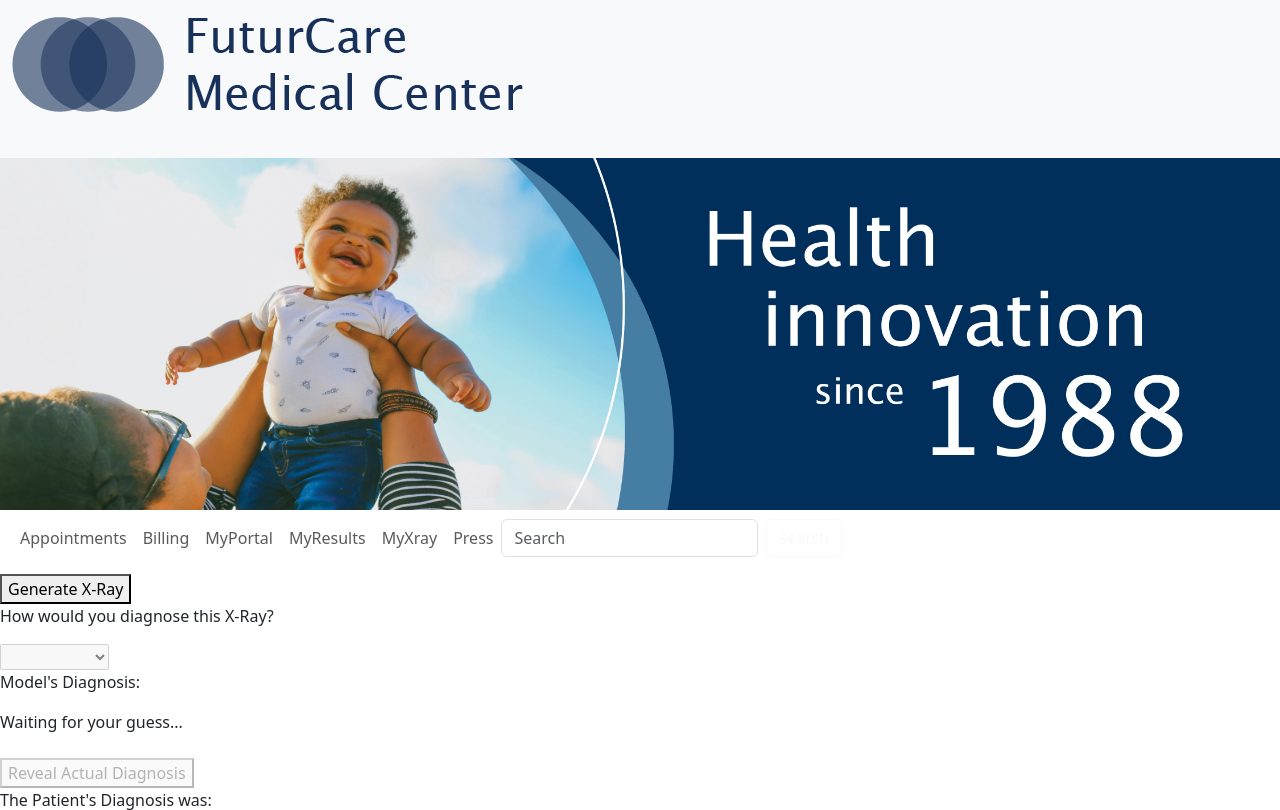
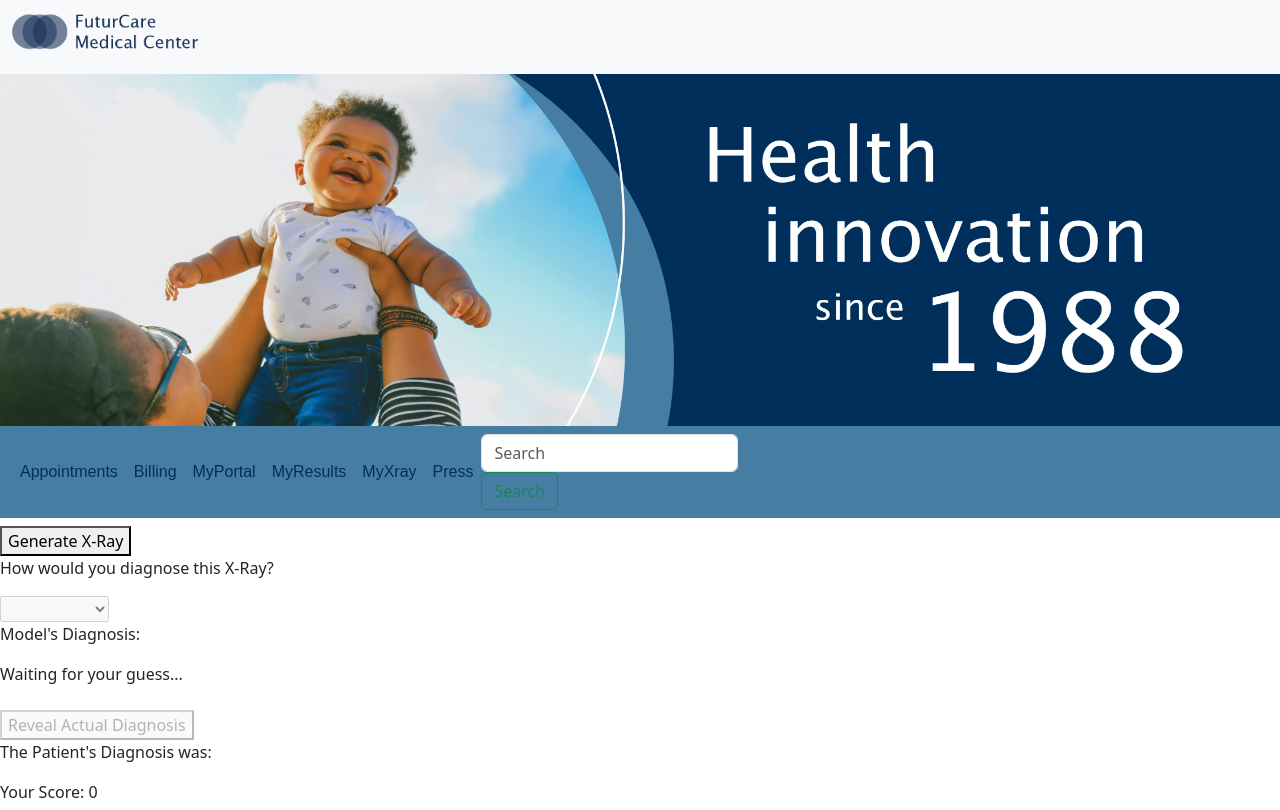
Before and after one commit to ktownkinley/project_4, a Flask app: page / in a window 1280 px wide. Shown: the top 810 px of the page. Run offline with Flask 3, Linux system fonts and the light colour scheme; parts of the project's set-up code (start-up, migrations or seed data) failed here and were passed over.

Commit message:
small changes to HTML

```diff
--- a/flask_project/app/static/css/style.css
+++ b/flask_project/app/static/css/style.css
@@ -1,4 +1,4 @@
-/* color scheme-- Light blue: 467da3, Dark blue: 002f5b, White: ffffff */
+/* color scheme-- Light blue: #467da3, Dark blue: 002f5b, White: ffffff */
 
 /* Custom background color for the navbar */
 .bg-custom {
--- a/flask_project/app/templates/index.html
+++ b/flask_project/app/templates/index.html
@@ -9,7 +9,7 @@
     <link href="https://cdn.jsdelivr.net/npm/bootstrap@5.3.3/dist/css/bootstrap.min.css" rel="stylesheet"
         integrity="sha384-QWTKZyjpPEjISv5WaRU9OFeRpok6YctnYmDr5pNlyT2bRjXh0JMhjY6hW+ALEwIH" crossorigin="anonymous">
     <!-- Custom CSS -->
-    <link rel="stylesheet" type="text/css" href="../static/css/style2.css">
+    <link rel="stylesheet" type="text/css" href="../static/css/style.css">
 
 </head>
 
@@ -62,14 +62,13 @@
                         </li>
                     </ul>
                 </div>
-                <div class="d-flex justify-content-end align-items-center"> </div>
-                <form class="d-flex" role="search">
 
-                    <input class="form-control me-2" type="search" placeholder="Search" aria-label="Search">
-                    <button class="btn btn-outline-light" type="submit">search</button>
-                    <!--replace "search" button after resizing <img src="../static/images/search.png" class="img-fluid"> -->
+                <form class="form-inline my-2 my-lg-0">
+                    <input class="form-control mr-sm-2" type="search" placeholder="Search" aria-label="Search">
+                    <button class="btn btn-outline-success my-2 my-sm-0" type="submit">Search</button>
+                </form>
+                <!--replace "search" button after resizing <img src="../static/images/search.png" class="img-fluid"> -->
 
-                </form>
             </div>
         </div>
 
--- a/flask_project/app/templates/presentation.html
+++ b/flask_project/app/templates/presentation.html
@@ -10,7 +10,7 @@
     <link href="https://cdn.jsdelivr.net/npm/bootstrap@5.3.3/dist/css/bootstrap.min.css" rel="stylesheet"
         integrity="sha384-QWTKZyjpPEjISv5WaRU9OFeRpok6YctnYmDr5pNlyT2bRjXh0JMhjY6hW+ALEwIH" crossorigin="anonymous">
     <!-- Our CSS -->
-    <link rel="stylesheet" type="text/css" href="../static/css/style2.css">
+    <link rel="stylesheet" type="text/css" href="../static/css/style.css">
 </head>
 
 <body>
```
